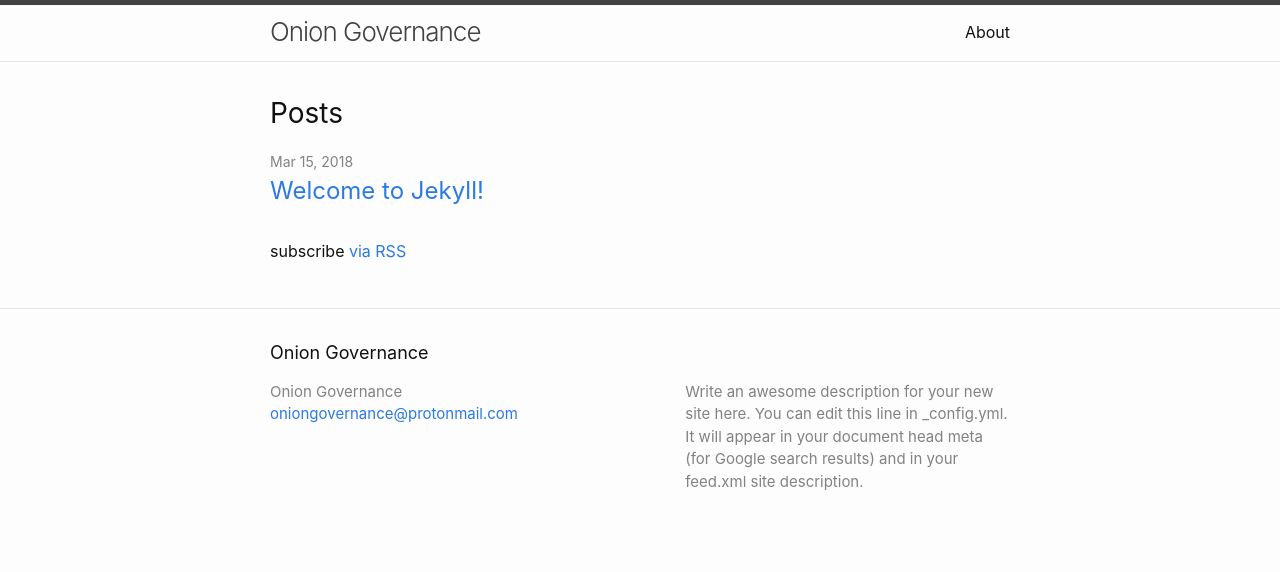
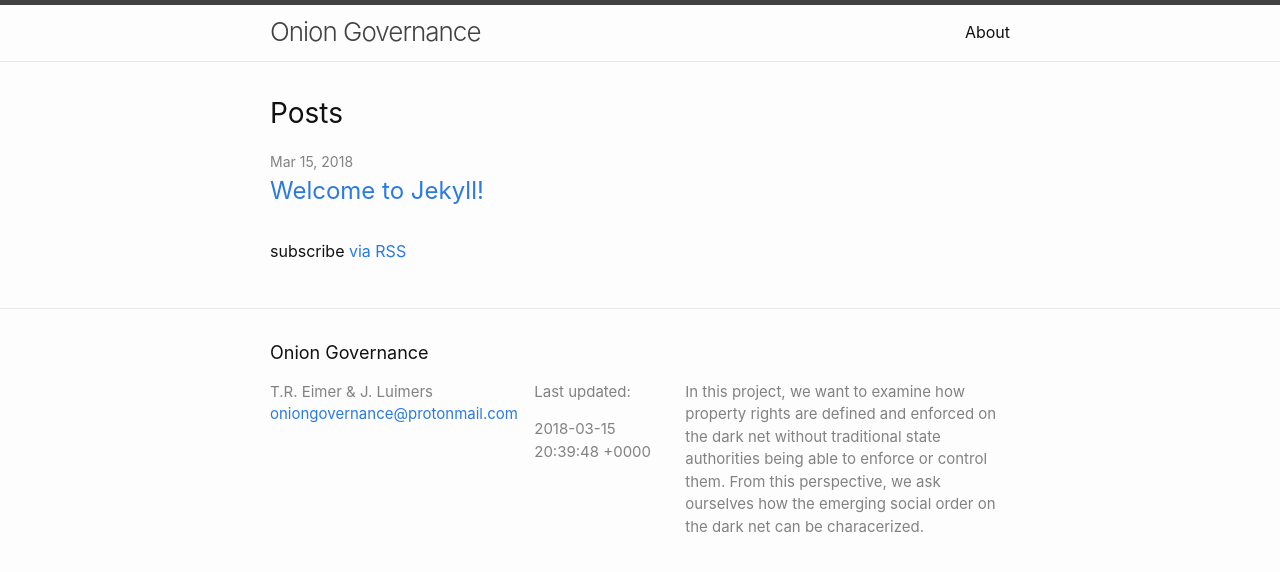
Before and after one commit to OnionGovernance/oniongovernancewebsite, a Jekyll site: the page built from index.md, in a window 1280 px wide. Shown: the top 572 px of the page. Built offline with Jekyll 4.4.1, drawn with Linux system fonts in a browser that asks for light colours.

Commit message:
updated config, added last update in footer

```diff
--- a/_config.yml
+++ b/_config.yml
@@ -14,11 +14,12 @@
 # You can create any custom variable you would like, and they will be accessible
 # in the templates via {{ site.myvariable }}.
 title: Onion Governance
+author: T.R. Eimer & J. Luimers
 email: oniongovernance@protonmail.com
 description: >- # this means to ignore newlines until "baseurl:"
-  Write an awesome description for your new site here. You can edit this
-  line in _config.yml. It will appear in your document head meta (for
-  Google search results) and in your feed.xml site description.
+  In this project, we want to examine how property rights are defined and enforced on the dark net
+  without traditional state authorities being able to enforce or control them.
+  From this perspective, we ask ourselves how the emerging social order on the dark net can be characerized.
 baseurl: "" # the subpath of your site, e.g. /blog
 url: "" # the base hostname & protocol for your site, e.g. http://example.com
 
--- a/_includes/footer.html
+++ b/_includes/footer.html
@@ -22,7 +22,8 @@
       </div>
 
       <div class="footer-col footer-col-2">
-        {%- include social.html -%}
+        <p>Last updated:</p>
+        {{ site.time }}
       </div>
 
       <div class="footer-col footer-col-3">
```
